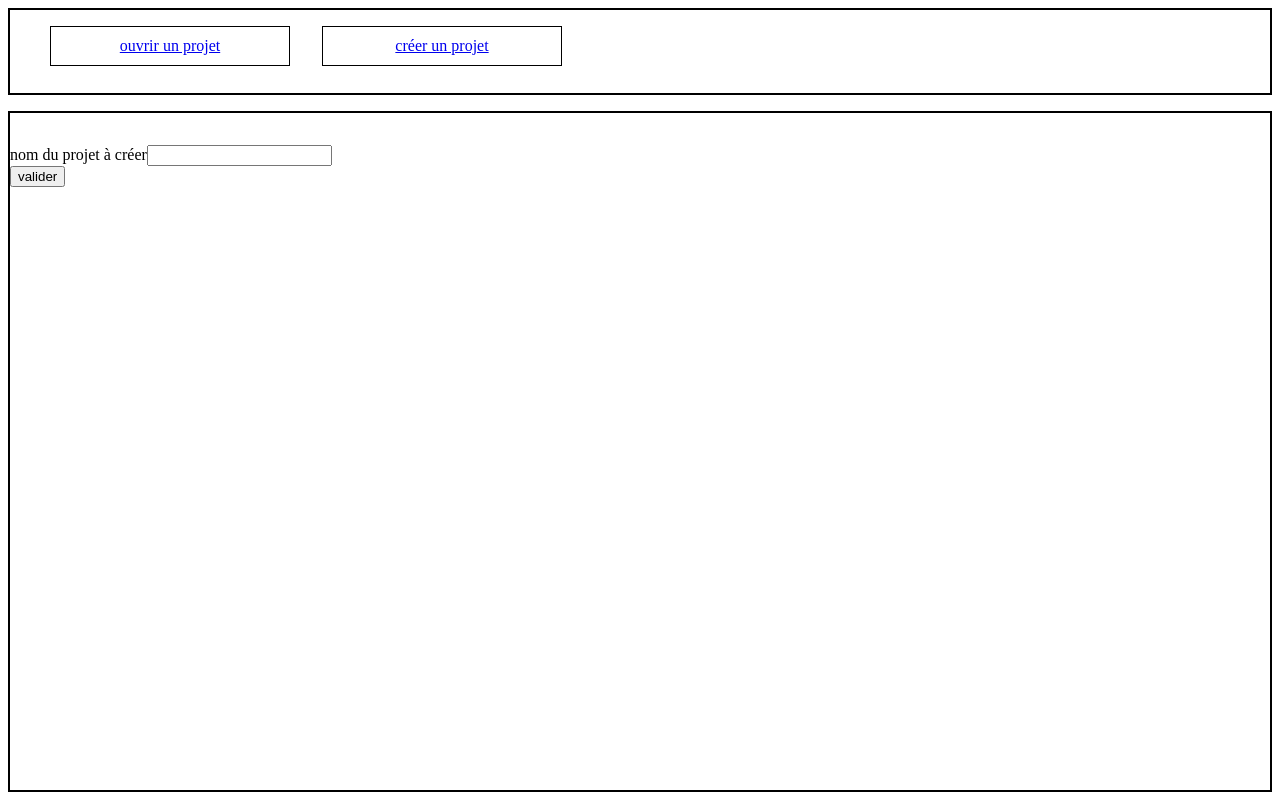
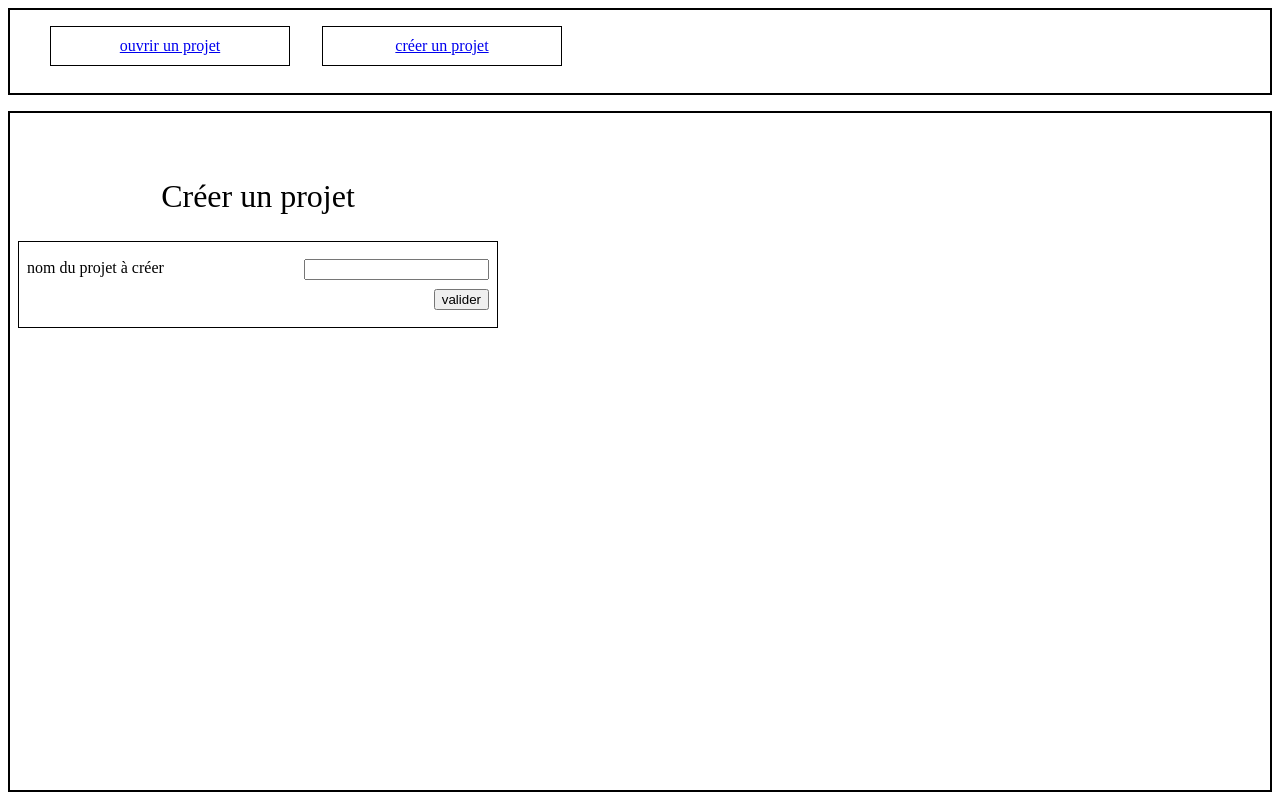
Before and after one commit to lqksdfohd/crcv4-front, an Angular app: page /projet/nouveau in a window 1280 px wide. Built offline with nearby package versions, Linux system fonts and the light colour scheme.

Commit message:
feature creer un nouveau projet

```diff
--- a/src/app/projet-createur/projet-createur.component.css
+++ b/src/app/projet-createur/projet-createur.component.css
@@ -0,0 +1,37 @@
+div#container-creer-projet{
+    display: grid;
+    grid-template-rows: 1fr 1fr 5fr;
+    height: 100%;
+}
+
+.espacement{
+    padding: 0.5rem;
+}
+
+div#titre-container{
+    display: flex;
+    justify-content: center;
+    font-size: xx-large;
+    align-items: center;
+}
+
+div#items{
+    display: flex;
+    flex-direction: column;
+    justify-content: space-evenly;
+    padding: 0.5rem;
+    border: 1px solid;
+}
+
+div#unite-input{
+    display: flex;
+    justify-content: space-between;
+}
+
+div#unite-validation{
+    display: flex;
+    justify-content: flex-end;
+}
+.largeur{
+    width: 30rem;
+}
--- a/src/app/projet-createur/projet-createur.component.html
+++ b/src/app/projet-createur/projet-createur.component.html
@@ -1,4 +1,6 @@
-<div id="container-creer-projet">
+<div class="espacement largeur" id="container-creer-projet">
+    <div id="titre-container">Créer un projet</div>
+    <div id="items">
         <div id="unite-input">
             <label for="nom-projet"> nom du projet à créer</label>
             <input type="text" #nomProjet>
@@ -7,3 +9,5 @@
             <button (click)="creerProjet(nomProjet.value)">valider</button>
         </div>
     </div>
+
+</div>
--- a/src/app/projet-createur/projet-createur.component.ts
+++ b/src/app/projet-createur/projet-createur.component.ts
@@ -1,4 +1,7 @@
 import { Component, OnInit } from '@angular/core';
+import { Router } from '@angular/router';
+import { ProjetSimpleDto } from '../dtos/projet-simple.dto';
+import { ProjetBackService } from '../services/projet-back.service';
 
 @Component({
   selector: 'app-projet-createur',
@@ -7,9 +10,16 @@ import { Component, OnInit } from '@angular/core';
 })
 export class ProjetCreateurComponent implements OnInit {
 
-  constructor() { }
+  constructor(private projetBackService:ProjetBackService, private router:Router) { }
 
   ngOnInit(): void {
   }
 
+  creerProjet(nomProjet:string){
+    const projet:ProjetSimpleDto = new ProjetSimpleDto(nomProjet);
+    this.projetBackService.creerUnProjet(projet).subscribe(dto => {
+      this.router.navigate(['projet', dto.id]);
+    })
+  }
+
 }
--- a/src/app/services/projet-back.service.ts
+++ b/src/app/services/projet-back.service.ts
@@ -3,6 +3,7 @@ import { Inject, Injectable } from "@angular/core";
 import { Observable } from "rxjs";
 import { ProjetCompletDto } from "../dtos/projet-complet.dto";
 import { ProjetSimpleDto } from "../dtos/projet-simple.dto";
+import { ProjetModel } from "../models/projet.model";
 
 export const UrlBackProvider = [{provide:"URL_BACK", useValue: 'http://localhost:8080/'}]
 
@@ -19,4 +20,9 @@ export class ProjetBackService{
         const url = this.urlBack.concat(`projet/${id}`);
         return this.http.get<ProjetCompletDto>(url);
     }
+
+    creerUnProjet(projet:ProjetSimpleDto){
+        const url = this.urlBack.concat('projet/');
+        return this.http.post<ProjetSimpleDto>(url,projet);
+    }
 }
```
Lines whose indentation alone changed are shown as unchanged.
